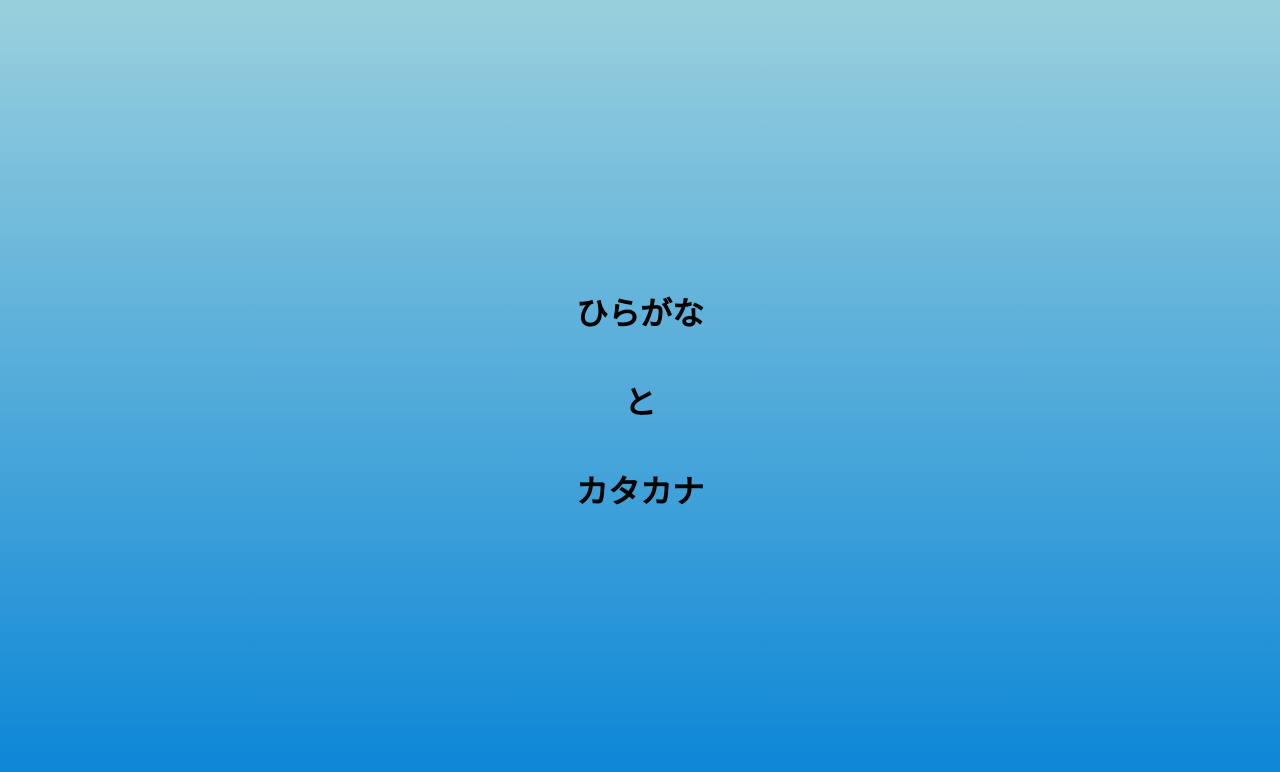
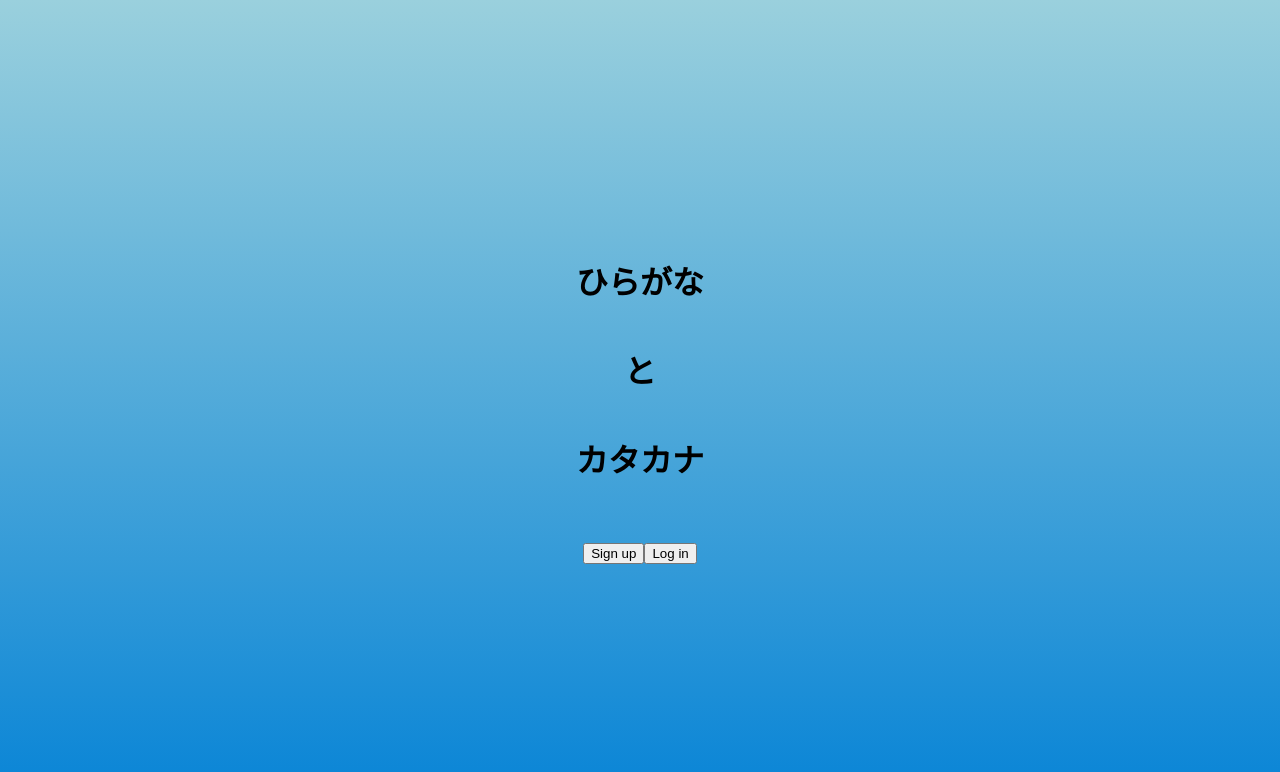
Before and after one commit to NguyenHChinh/kanagana, a React (Create React App) app in the folder kanagana/: page / in a window 1280 px wide. Shown: the top 772 px of the page. Built offline with nearby package versions, Linux system fonts and the light colour scheme.

Commit message:
Sign up and Log in buttons

```diff
--- a/kanagana/src/App.js
+++ b/kanagana/src/App.js
@@ -18,6 +18,10 @@ function App() {
         <Title order={1}>ひらがな</Title>
         <Title order={1}>と</Title>
         <Title order={1}>カタカナ</Title>
+        <Group position="center" style={{ marginTop: '5vh', gap: '20px' }}>
+          <Button variant="filled">Sign up</Button>
+          <Button variant="filled">Log in</Button>
+        </Group>
       </Container>
     </MantineProvider>
   );
```
